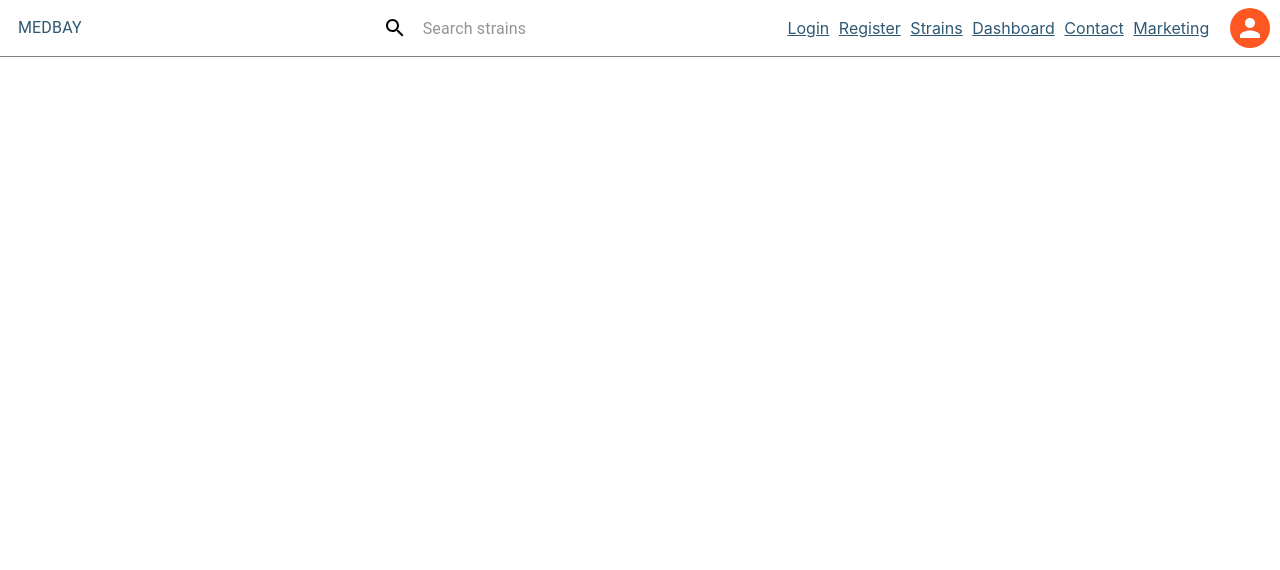
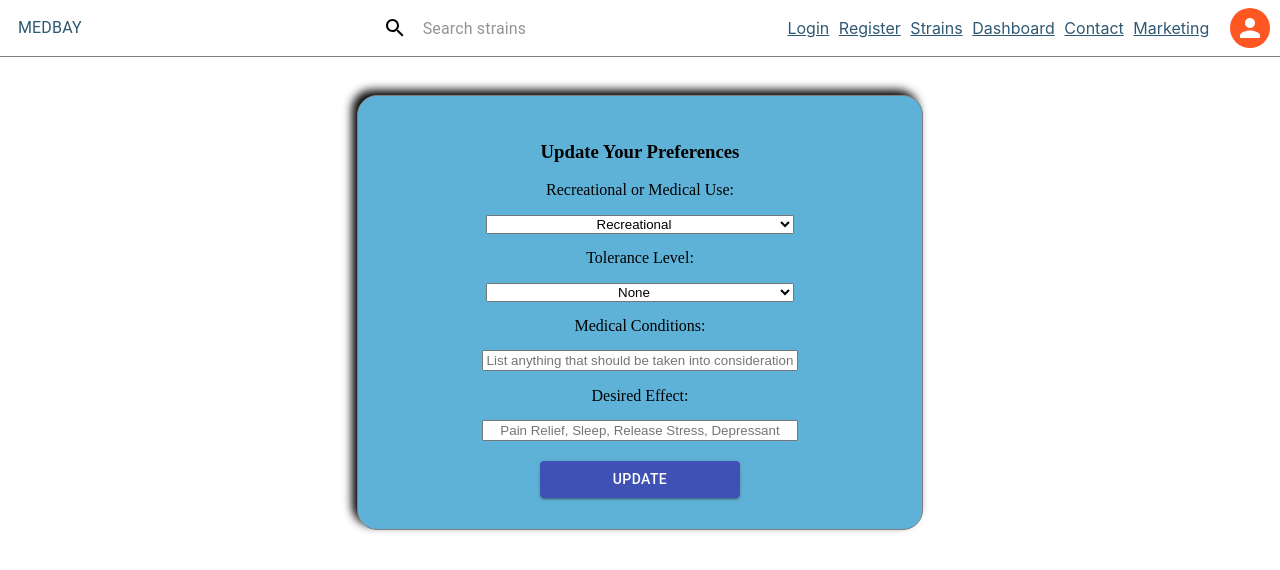
Before and after one commit to stahlgazer/medcabinet, a React (Create React App) app in the folder med-cabinet/: page /dashboard in a window 1280 px wide. Shown: the top 570 px of the page. Built offline with nearby package versions, Linux system fonts and the light colour scheme; no server answers; sample sign-in values are in the browser's storage; a web font is replaced by a local one.

Commit message:
update in dashboard functional

```diff
--- a/med-cabinet/src/components/Dashboard.js
+++ b/med-cabinet/src/components/Dashboard.js
@@ -1,28 +1,137 @@
 import React, { useState, useEffect } from "react";
 import axiosWithAuth from "../utils/axiosWithAuth";
+import {Button} from '@material-ui/core';
 
 export default function Dashboard(props) {
   // console.log( 'dashboard props', props)
-const [preferences, setPreferences] = useState({})
+  const [preferences, setPreferences] = useState({
+    id: 0,
+    username: "",
+    password: "",
+    email: "",
+    medicinalUse: false,
+    tolerance: 0,
+    medicalConditions: "",
+    desiredEffect: ""
+  });
   const [change, setChange] = useState(false);
+  const [error, setError] = useState("");
 
   useEffect(() => {
     setChange(false);
     axiosWithAuth()
-    .get(`/users/${localStorage.getItem('ID')}`)
+      .get(`/users/${localStorage.getItem("ID")}`)
       .then(response => {
-      console.log("user data request", response.data);
+        console.log("user data get request 1", response.data);
         setPreferences(response.data);
       })
       .catch(error => {
-      console.log("error from server:", error);
+        console.log("error updating user get request:", error);
       });
   }, [change]);
+
+  // console.log( "user preferences 3: ", preferences);
+
+  const handleChange = event => {
+    setPreferences({ ...preferences, [event.target.name]: event.target.value });
+  };
+
+  const handleSubmit = event => {
+    setChange(true)
+    event.preventDefault();
+    preferences.tolerance = Number(preferences.tolerance);
+    console.log(preferences, "preferences at time of post 4");
+
+    axiosWithAuth()
+      .put(
+        `/users/${localStorage.getItem("ID")}`,
+        preferences
+      )
+      .then(response => {
+        console.log("Successful update: ", response.data);
+      })
+      .catch(err => {
+        setError("Cannot Update Preferences, Please Try Again Later");
+        console.log(err);
+        console.log("update failed for:", preferences, err);
+      });
+  };
+
   return (
     <div>
       {/* create form to update user preferences */}
+      <form className="gavforms" onSubmit={handleSubmit} name="register">
+      <h3>Update Your Preferences</h3>
+      <label>Recreational or Medical Use: </label>
+      <select
+        className="gavinputs"
+        name="medicinalUse"
+        value={preferences.medicinalUse}
+        onChange={handleChange}
+      >
+        <option name="medicinalUse" value={false}>
+          Recreational
+        </option>
+        <option name="medicinalUse" value={true}>
+          Medicinal
+        </option>
+      </select>
+
+      <label htmlFor="tolerance">Tolerance Level: </label>
+      <select
+        required
+        className="gavinputs"
+        name="tolerance"
+        value={preferences.tolerance}
+        onChange={handleChange}
+      >
+        <option name="tolerance" value={0}>
+          None
+        </option>
+        <option name="tolerance" value={1}>
+          Beginner
+        </option>
+        <option name="tolerance" value={2}>
+          Intermediate
+        </option>
+        <option name="tolerance" value={3}>
+          Regular
+        </option>
+        <option name="tolerance" value={4}>
+          High
+        </option>
+      </select>
+
+      <label htmlFor="medicalConditions">Medical Conditions: </label>
+      <input
+        className="gavinputs"
+        type="text"
+        name="medicalConditions"
+        placeholder="List anything that should be taken into consideration"
+        value={preferences.medicalConditions}
+        onChange={handleChange}
+      />
+
+      <label htmlFor="desiredEffect">Desired Effect: </label>
+      <input
+        required
+        className="gavinputs"
+        type="text"
+        name="desiredEffect"
+        placeholder="Pain Relief, Sleep, Release Stress, Depressant"
+        value={preferences.desiredEffect}
+        onChange={handleChange}
+      />
+
+      <Button variant="contained" color="primary" type="submit">
+        update
+      </Button>
+      {error && <p>{error}</p>}
+    </form>
       {preferences.username}
+
+
       {/* display saved favorites and add delete favorites */}
     </div>
-  )
+  );
 }
--- a/med-cabinet/src/utils/Submits.js
+++ b/med-cabinet/src/utils/Submits.js
@@ -1,4 +1,6 @@
 import axiosWithAuth from './axiosWithAuth';
+
+//button functions to add/delete favorites
 
 export const addSubmit = (e, props, elem) => {
     e.preventDefault();
```
Lines whose indentation alone changed are shown as unchanged.
